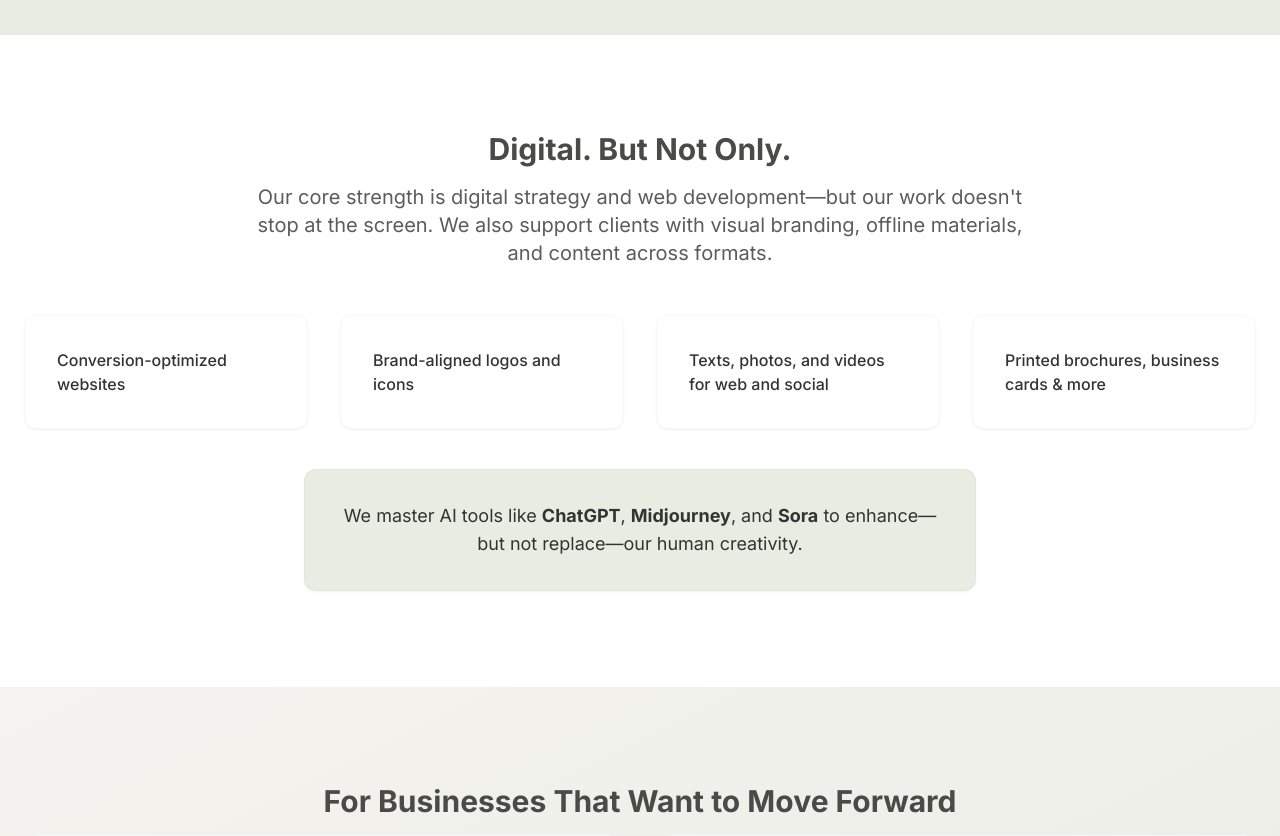
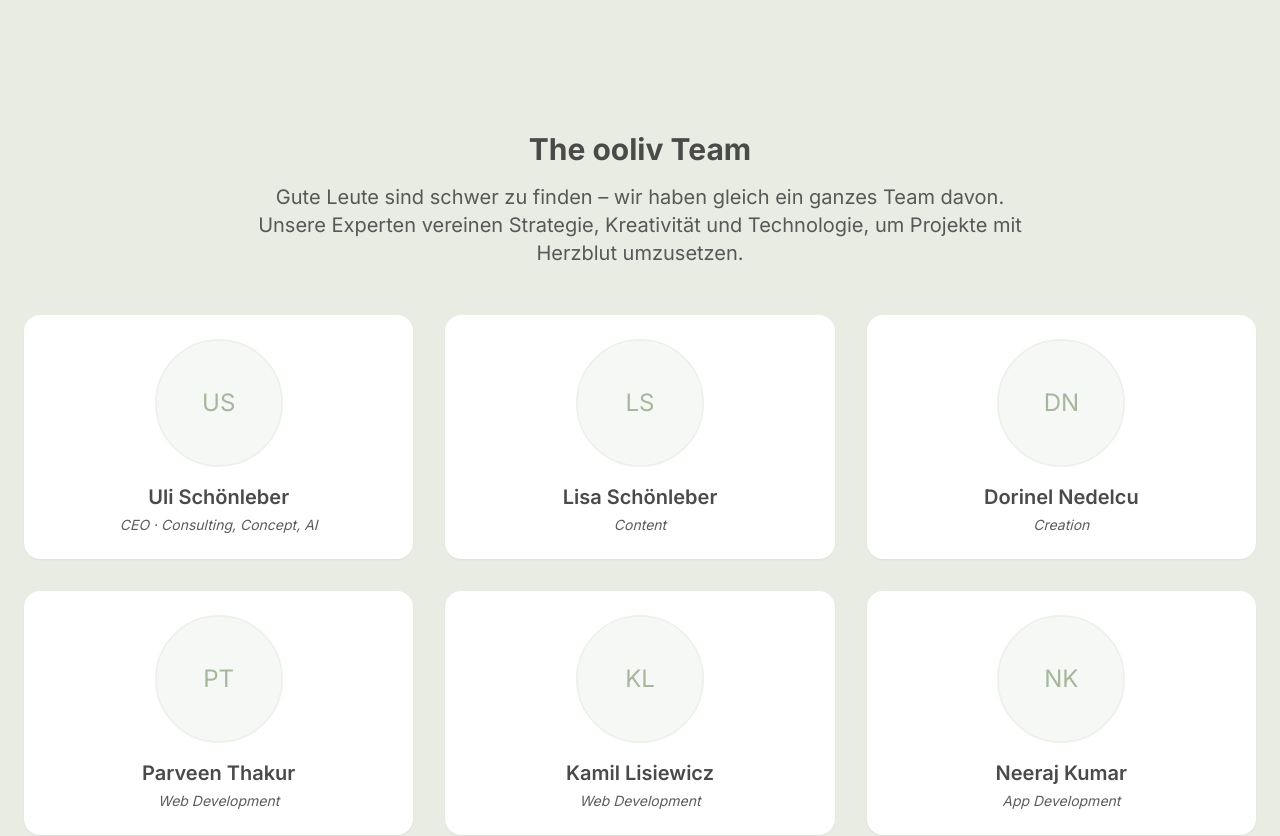
Before and after one commit to ooliv-agentur/ooliv, a React (Vite) app: page /about-ooliv in a window 1280 px wide. Shown: the part 3260-4096 px from the top of the page. Built offline with nearby package versions, Linux system fonts and the light colour scheme.

Commit message:
feat: Add team sections to startpage and about page
Add "Meet the Team" section to the startpage and a full team showcase to the about page.

```diff
--- /dev/null
+++ b/src/components/TeamSection.tsx
@@ -0,0 +1,57 @@
+
+import React from 'react';
+import { Avatar, AvatarFallback, AvatarImage } from "@/components/ui/avatar";
+
+interface TeamMember {
+  name: string;
+  role: string;
+  image?: string;
+  initials: string;
+}
+
+const TeamSection = () => {
+  const teamMembers: TeamMember[] = [
+    { name: "Uli Schönleber", role: "CEO · Consulting, Concept, AI", initials: "US" },
+    { name: "Lisa Schönleber", role: "Content", initials: "LS" },
+    { name: "Dorinel Nedelcu", role: "Creation", initials: "DN" },
+    { name: "Parveen Thakur", role: "Web Development", initials: "PT" },
+    { name: "Kamil Lisiewicz", role: "Web Development", initials: "KL" },
+    { name: "Neeraj Kumar", role: "App Development", initials: "NK" },
+    { name: "Paul Becker", role: "SEO Optimization", initials: "PB" },
+    { name: "Giovanni Costa", role: "Corporate Design", initials: "GC" },
+    { name: "Beatriz Morales", role: "Illustrator", initials: "BM" },
+    { name: "Sanja Micro", role: "Print Design", initials: "SM" }
+  ];
+
+  return (
+    <section className="section-alt py-24">
+      <div className="section-container">
+        <h2 className="section-title">The ooliv Team</h2>
+        <p className="section-subtitle max-w-3xl mx-auto">
+          Gute Leute sind schwer zu finden – wir haben gleich ein ganzes Team davon.<br />
+          Unsere Experten vereinen Strategie, Kreativität und Technologie, um Projekte mit Herzblut umzusetzen.
+        </p>
+
+        <div className="grid md:grid-cols-2 lg:grid-cols-3 gap-8 mt-12">
+          {teamMembers.map((member, index) => (
+            <div
+              key={index}
+              className="flex flex-col items-center text-center p-6 rounded-lg bg-white shadow-sm hover:shadow-md transition-all duration-300 hover:-translate-y-1"
+            >
+              <Avatar className="h-32 w-32 mb-4 border-2 border-brand-primary/20">
+                <AvatarImage src={member.image} alt={member.name} />
+                <AvatarFallback className="bg-brand-primary/10 text-brand-primary text-2xl">
+                  {member.initials}
+                </AvatarFallback>
+              </Avatar>
+              <h3 className="text-xl font-semibold mb-1">{member.name}</h3>
+              <p className="text-sm text-brand-text/80 italic">{member.role}</p>
+            </div>
+          ))}
+        </div>
+      </div>
+    </section>
+  );
+};
+
+export default TeamSection;
--- /dev/null
+++ b/src/components/TeamTeaser.tsx
@@ -0,0 +1,73 @@
+
+import React from 'react';
+import { Button } from '@/components/ui/button';
+import { Link } from 'react-router-dom';
+import { ArrowRight } from 'lucide-react';
+import { Avatar, AvatarFallback, AvatarImage } from "@/components/ui/avatar";
+
+interface TeamMember {
+  name: string;
+  role: string;
+  image?: string;
+  initials: string;
+}
+
+const TeamTeaser = () => {
+  const featuredTeamMembers: TeamMember[] = [
+    {
+      name: "Uli Schönleber",
+      role: "CEO – Consulting, Concept, AI",
+      initials: "US",
+    },
+    {
+      name: "Lisa Schönleber",
+      role: "Content",
+      initials: "LS",
+    },
+    {
+      name: "Dorinel Nedelcu",
+      role: "Creation",
+      initials: "DN",
+    }
+  ];
+
+  return (
+    <section className="section-alt py-24">
+      <div className="section-container">
+        <div className="text-center mb-12">
+          <h2 className="section-title">Meet the Team Behind ooliv</h2>
+          <p className="section-subtitle max-w-3xl mx-auto">
+            Designers, developers, strategists, and creatives — all working toward one goal:<br />
+            To build websites that drive measurable business value.
+          </p>
+        </div>
+
+        <div className="grid md:grid-cols-3 gap-8 max-w-3xl mx-auto mb-12">
+          {featuredTeamMembers.map((member, index) => (
+            <div key={index} className="flex flex-col items-center text-center">
+              <Avatar className="h-28 w-28 mb-4 border-2 border-brand-primary/20">
+                <AvatarImage src={member.image} alt={member.name} />
+                <AvatarFallback className="bg-brand-primary/10 text-brand-primary text-xl">
+                  {member.initials}
+                </AvatarFallback>
+              </Avatar>
+              <h3 className="text-xl font-semibold mb-1">{member.name}</h3>
+              <p className="text-sm text-brand-text/80">{member.role}</p>
+            </div>
+          ))}
+        </div>
+
+        <div className="flex justify-center">
+          <Button variant="outline" size="lg" className="group" asChild>
+            <Link to="/about-ooliv">
+              Meet the full team
+              <ArrowRight className="ml-2 h-4 w-4 transition-transform group-hover:translate-x-1" />
+            </Link>
+          </Button>
+        </div>
+      </div>
+    </section>
+  );
+};
+
+export default TeamTeaser;
--- a/src/pages/AboutUs.tsx
+++ b/src/pages/AboutUs.tsx
@@ -1,4 +1,3 @@
-
 import React from 'react';
 import PageLayout from '@/components/PageLayout';
 import { Button } from '@/components/ui/button';
@@ -6,6 +5,7 @@ import { AspectRatio } from '@/components/ui/aspect-ratio';
 import { Link } from 'react-router-dom';
 import CTA from '@/components/CTA';
 import PageHero from '@/components/PageHero';
+import TeamSection from '@/components/TeamSection';
 import { Users, Target, Briefcase, Globe, Award, CheckCircle } from 'lucide-react';
 
 const AboutUs = () => {
@@ -136,6 +136,9 @@ const AboutUs = () => {
         </div>
       </section>
 
+      {/* Full Team Section - NEW */}
+      <TeamSection />
+
       {/* What We Offer Section */}
       <section className="section-standard">
         <div className="section-container">
--- a/src/pages/Index.tsx
+++ b/src/pages/Index.tsx
@@ -6,6 +6,7 @@ import Solution from "@/components/Solution";
 import Testimonials from "@/components/Testimonials";
 import FAQ from "@/components/FAQ";
 import CTA from "@/components/CTA";
+import TeamTeaser from "@/components/TeamTeaser";
 
 const Index = () => {
   return (
@@ -25,6 +26,7 @@ const Index = () => {
       />
       <Challenge />
       <Solution />
+      <TeamTeaser />
       <Testimonials />
       <FAQ />
       <CTA />
```
